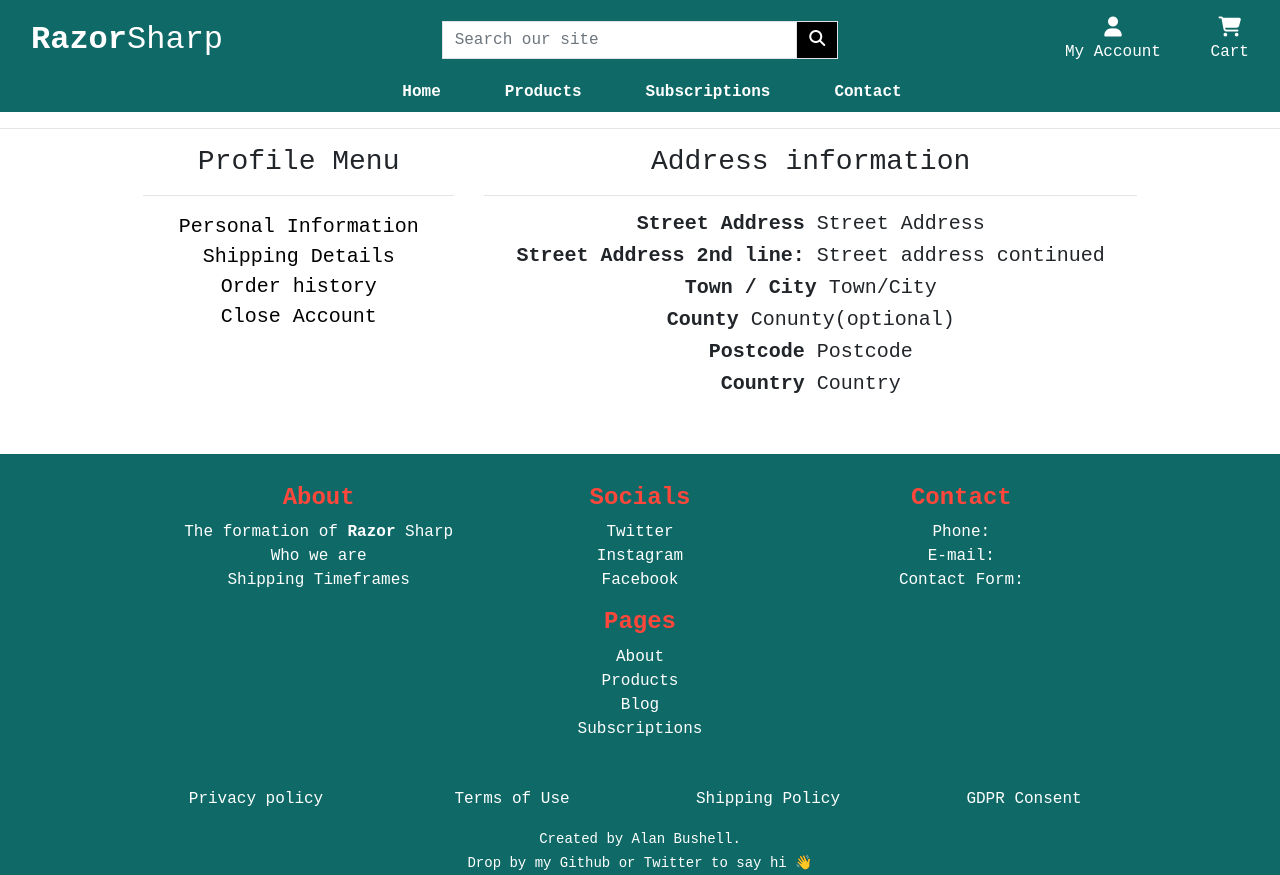
After one commit to Alan-Bushell/razor-sharp, a Django app: page /profiles/shipping_details/ in a window 1280 px wide. The commit adds this page. Run offline with Django 3.2, Linux system fonts and the light colour scheme; data that the repository does not hold is empty; some libraries are stand-ins or nearby versions.

Commit message:
add base template and layout to profile page

```diff
--- /dev/null
+++ b/accounts/static/accounts/css/account.css
@@ -0,0 +1,22 @@
+/* Remove delivery banner on profile page*/
+#delivery-banner{
+    display: none;
+}
+
+.profile-menu-items{
+    height: 200px;
+}
+
+.profile-options-items{
+    height: 100%;
+}
+
+.profile-menu-list{
+    margin: 0;
+    padding: 0;
+}
+
+.menu-item{
+    color: black;
+    font-size: 20px;
+}
--- /dev/null
+++ b/accounts/templates/accounts/shipping_details.html
@@ -0,0 +1,44 @@
+{% extends "base.html" %}
+{% load static %}
+
+{% block extra_css %}
+    <link rel="stylesheet" href="{% static 'accounts/css/account.css' %}">
+{% endblock %}
+
+{% block page_header %}
+    <div class="container header-container">
+        <div class="row">
+            <div class="col text-center">
+            </div>
+        </div>
+    </div>
+    <hr>
+{% endblock %}
+
+{% block content %}
+    <div class="container profile-container justify-content-space-around">
+        <div class="row text-center">
+            <div class="col-xs-12 col-md-4 profile-menu-items">
+                <h3>Profile Menu</h3>
+                <hr>
+                <ul class="profile-menu-list">
+                <li><a href="{% url 'accounts' %}" class="menu-item">Personal Information</a></li>
+                <li><a href="{% url 'shipping_details' %}" class="menu-item active">Shipping Details</a></li>
+                <li><a href="" class="menu-item">Order history</a></li>
+                <li><a href="" class="menu-item">Close Account</a></li>
+                </ul>
+            </div>
+            <div class="col-xs-12 col-md-8 profile-options-items">
+                <h3>Address information</h3>
+                <hr>
+                <h5><strong>Street Address</strong> Street Address</h5>
+                <h5><strong>Street Address 2nd line:</strong> Street address continued</h5>
+                <h5><strong>Town / City</strong> Town/City</h5>
+                <h5><strong>County</strong> Conunty(optional)</h5>
+                <h5><strong>Postcode</strong> Postcode</h5>
+                <h5><strong>Country</strong> Country</h5>
+            </div>
+        </div>
+    </div>
+
+{% endblock %}
--- a/accounts/urls.py
+++ b/accounts/urls.py
@@ -4,4 +4,5 @@ from . import views
 
 urlpatterns = [
     path('', views.accounts, name='accounts'),
+    path('shipping_details/', views.shipping_details, name='shipping_details'),
 ]
--- a/accounts/views.py
+++ b/accounts/views.py
@@ -6,3 +6,7 @@ from django.shortcuts import render
 def accounts(request):
     """ A view to return profile page """
     return render(request, 'accounts/account.html')
+
+def shipping_details(request):
+    """ A view to return profile page """
+    return render(request, 'accounts/shipping_details.html')
```
Also changed, not shown: accounts/templates/accounts/account.html (+38 -15 lines).
